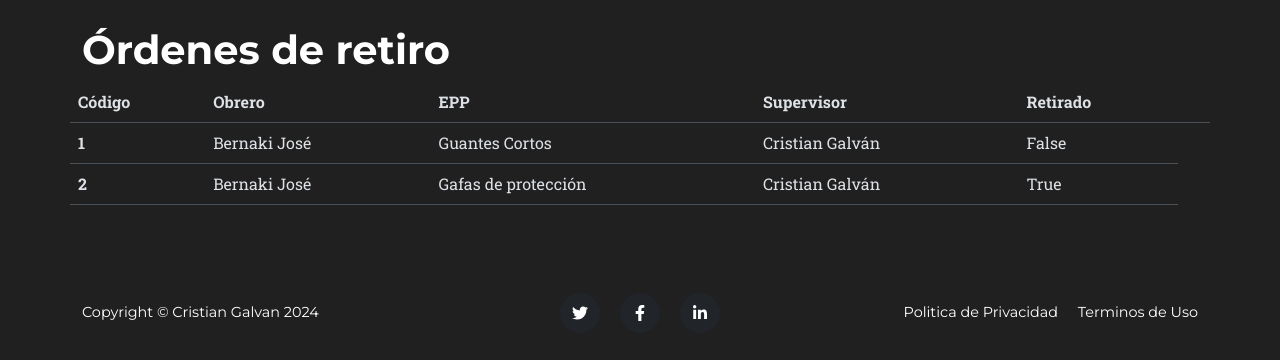
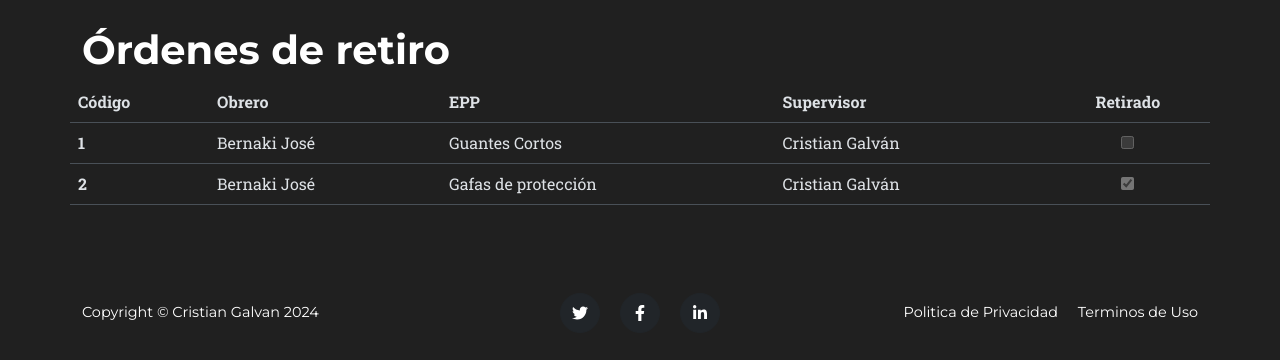
Before and after one commit to gerardorosales2222/epp, a Django app: page /or/ in a window 1280 px wide. Shown: the part 94-454 px from the top of the page. Run offline with Django 5.2, Linux system fonts and the light colour scheme; data comes from the database, SQL or seed files in the repository; both versions use the stored data as it was after the commit; some libraries are stand-ins or nearby versions.

Commit message:
Checkbox en Retirado

```diff
--- a/app1/templates/ordenes_retiro.html
+++ b/app1/templates/ordenes_retiro.html
@@ -15,8 +15,7 @@
             <th scope="col">Obrero</th>
             <th scope="col">EPP</th>
             <th scope="col">Supervisor</th>
-            <th scope="col">Retirado</th>
-            <th colspan="2"></th>
+            <th scope="col" style="text-align:center">Retirado</th>
         </tr>
         </thead>
         <tbody>
@@ -26,7 +25,9 @@
             <td>{{o.obrero}}</td>
             <td>{{o.epp}}</td>
             <td>{{o.supervisor}}</td>
-            <td>{{o.retirado}}</td>
+            <td style="text-align:center">
+              <input type="checkbox" {% if o.retirado %}checked{% endif %} disabled>
+            </td>
         </tr>
         {% endfor %}
         </tbody>
```
Also changed, not shown: datos.sqlite3.
